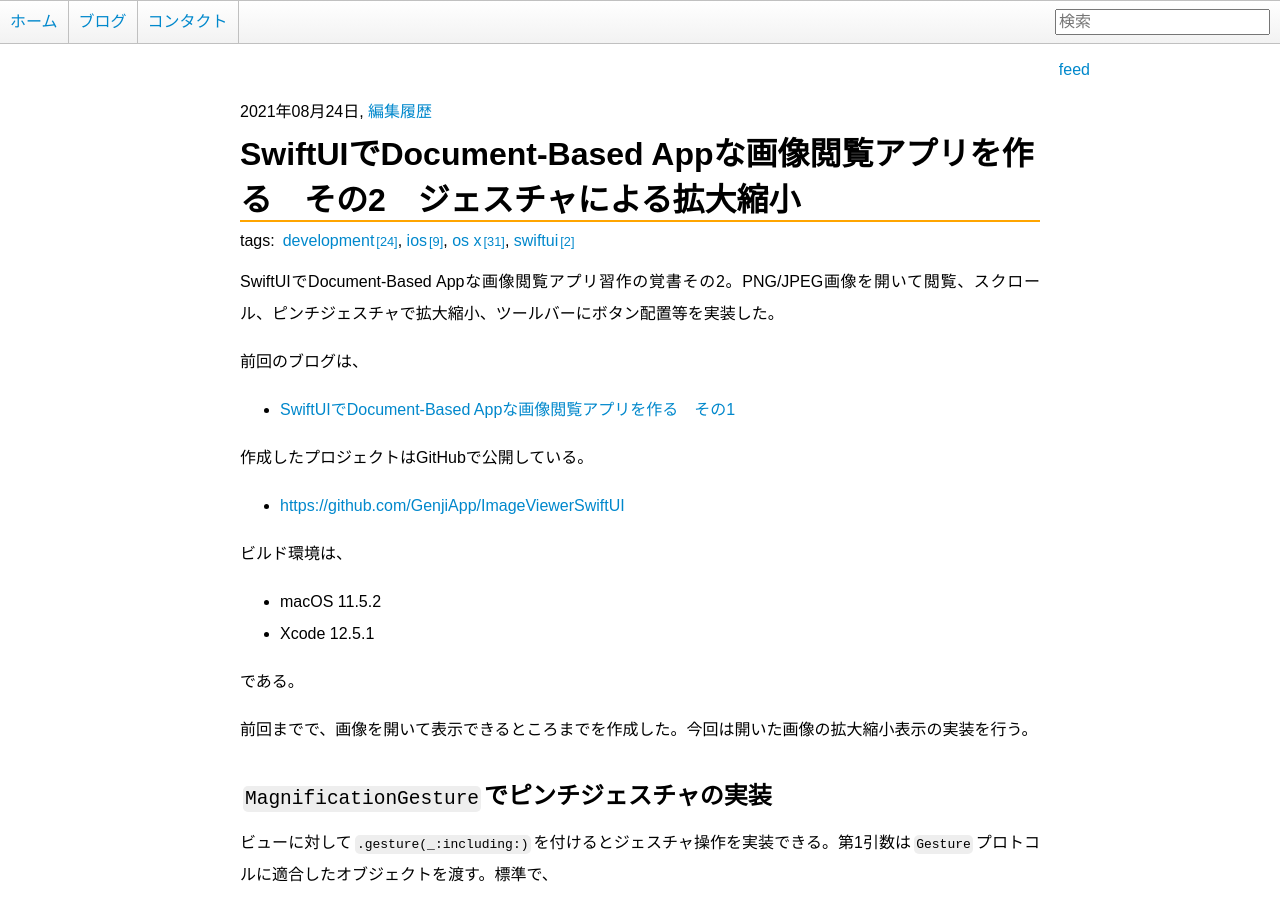
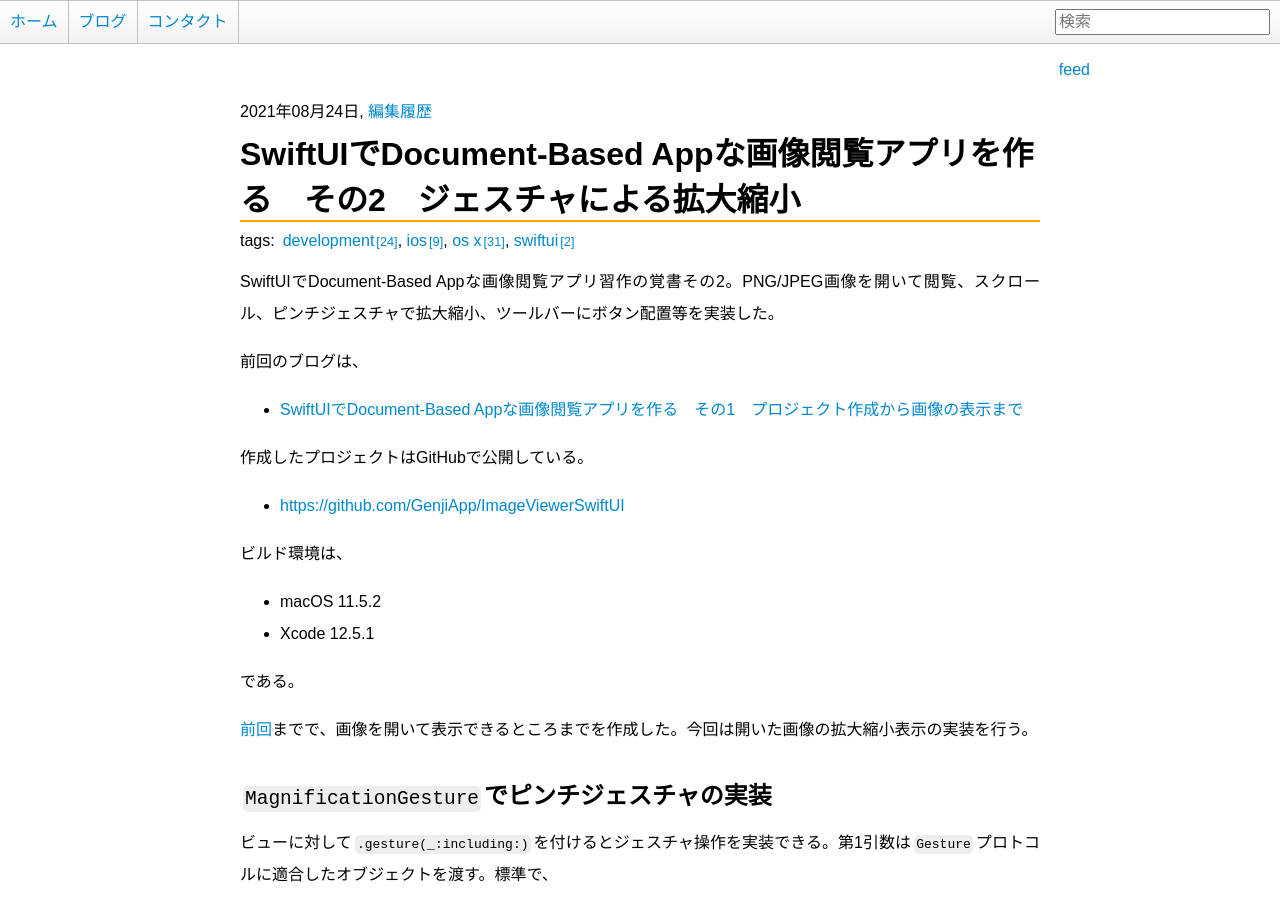
Before and after one commit to GenjiApp/genjiapp.github.io, a Jekyll site: the page built from _posts/2021-08-24-building-swiftui-document-based-app-part2.md, in a window 1280 px wide and 900 px high. Built offline with Jekyll 4.4.1, drawn with Linux system fonts in a browser that asks for light colours.

Commit message:
edit post 'building-swiftui-document-based-app-part2'

```diff
--- a/_posts/2021-08-24-building-swiftui-document-based-app-part2.md
+++ b/_posts/2021-08-24-building-swiftui-document-based-app-part2.md
@@ -8,7 +8,7 @@ SwiftUIでDocument-Based Appな画像閲覧アプリ習作の覚書その2。PNG
 
 前回のブログは、
 
-- [SwiftUIでDocument-Based Appな画像閲覧アプリを作る　その1]({% post_url 2021-08-23-building-swiftui-document-based-app-part1 %})
+- [SwiftUIでDocument-Based Appな画像閲覧アプリを作る　その1　プロジェクト作成から画像の表示まで]({% post_url 2021-08-23-building-swiftui-document-based-app-part1 %})
 
 作成したプロジェクトはGitHubで公開している。
 
@@ -21,7 +21,7 @@ SwiftUIでDocument-Based Appな画像閲覧アプリ習作の覚書その2。PNG
 
 である。
 
-前回までで、画像を開いて表示できるところまでを作成した。今回は開いた画像の拡大縮小表示の実装を行う。
+[前回]({% post_url 2021-08-23-building-swiftui-document-based-app-part1 %})までで、画像を開いて表示できるところまでを作成した。今回は開いた画像の拡大縮小表示の実装を行う。
 
 ## `MagnificationGesture`でピンチジェスチャの実装
 
```
